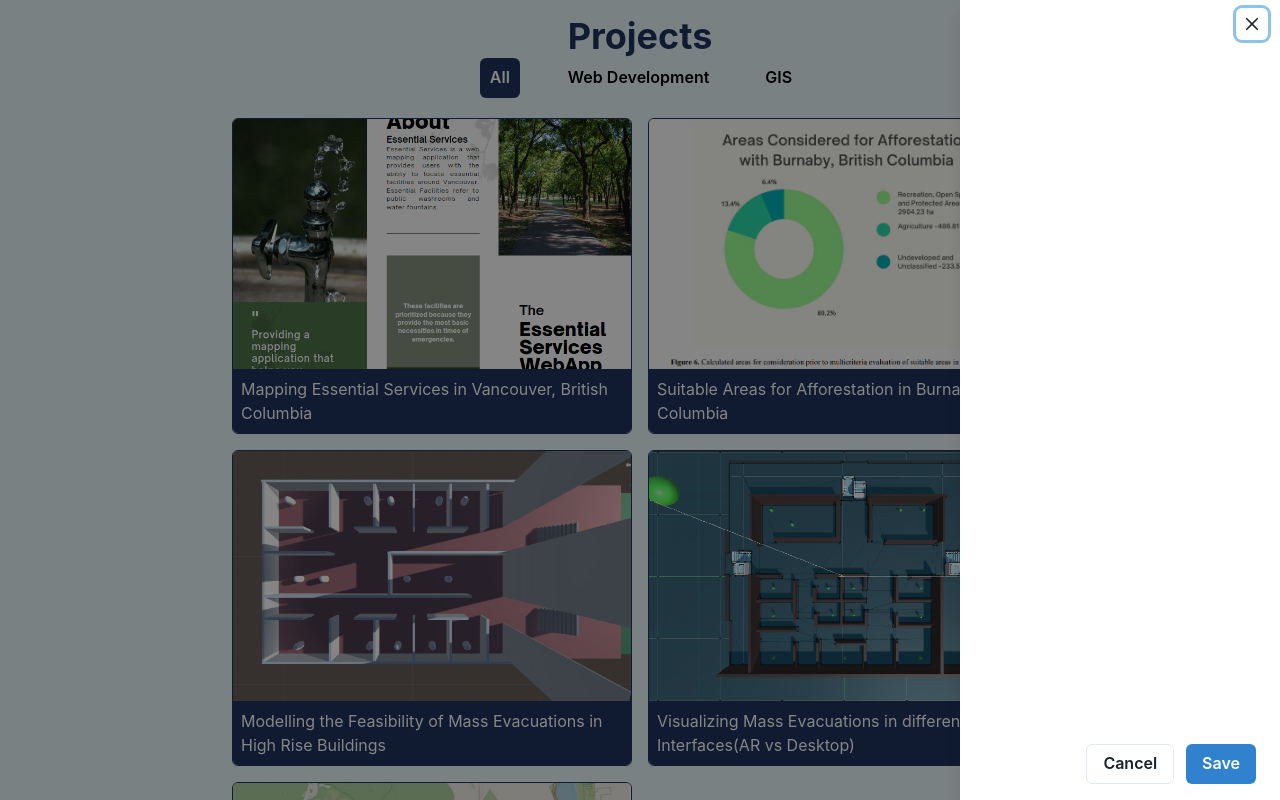
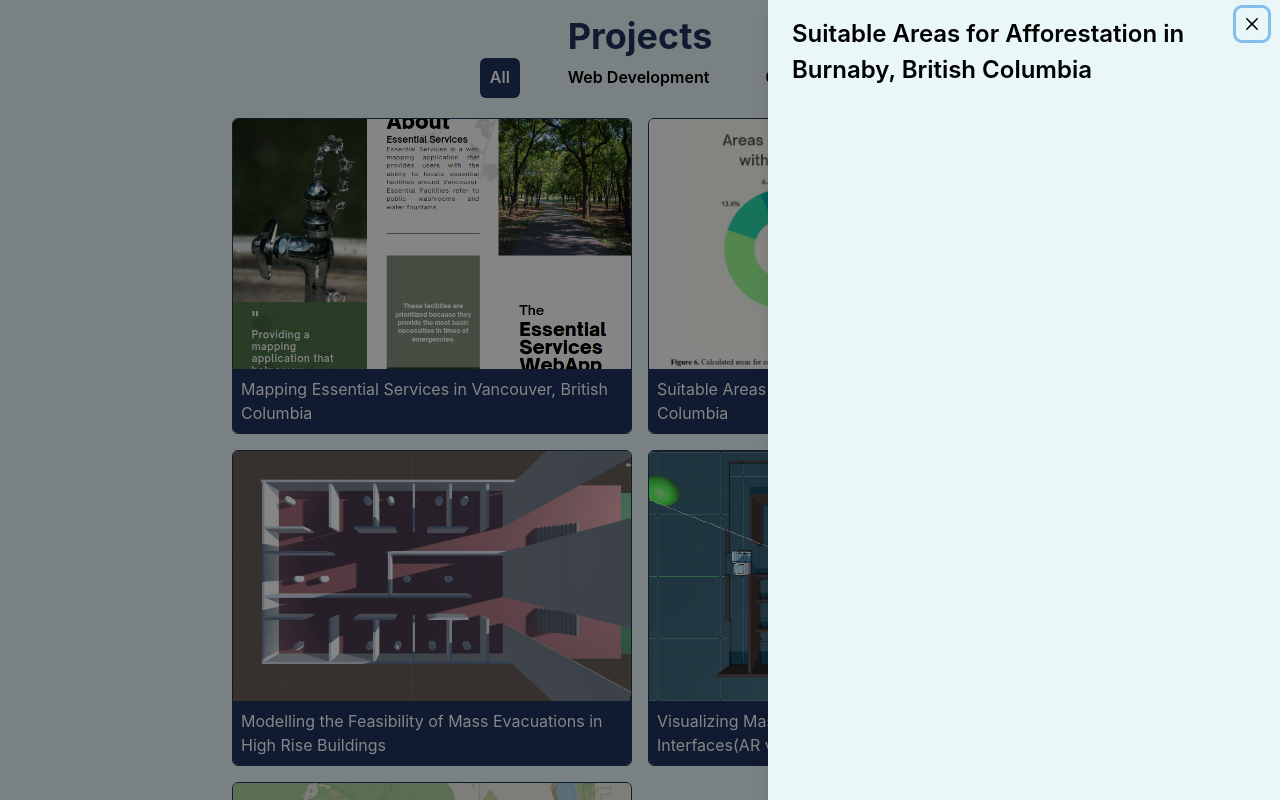
Before and after one commit to Akinloluwa-Adedijo/personal_website, a React (Vite) app: page / in a window 1280 px wide. Both pictures are taken after a click on the element 848 px from the left and 1227 px from the top of the page. Shown: the part 827-1627 px from the top of the page. Built offline with nearby package versions, Linux system fonts and the light colour scheme.

Commit message:
passed project details and drawer styling

```diff
--- a/src/components/Projects.jsx
+++ b/src/components/Projects.jsx
@@ -32,23 +32,17 @@ const Projects = () => {
   const [filtProject, setFiltProject] = useState(null);
   const [activeButton, setActiveButton] = useState(0);
   const { isOpen, onOpen, onClose } = useDisclosure();
-  // const { getDisclosureProps, getButtonProps } = useDisclosure();
-  // const buttonProps = getButtonProps();
-  // const disclosureProps = getDisclosureProps();
-  // const [selectedProject, setSelectedProject] = useState({});
+  const [selectedProject, setSelectedProject] = useState({});
 
-  const btnRef = React.useRef();
   useEffect(() => {
     setFiltProject(getProjects());
   }, []);
 
   function handleProjectType(e, index) {
     let type = e.target.value;
-    type !== "all" ? "true" : "false";
     type !== "all"
       ? setFiltProject(filterProject(type))
       : setFiltProject(getProjects());
-    // console.log(index);
     setActiveButton(index);
   }
 
@@ -93,12 +87,7 @@ const Projects = () => {
         </Flex>
       </Center>
       <Center>
-        <SimpleGrid
-          spacing={4}
-          // templateColumns="1fr 1fr"
-          columns={[1, null, 2]}
-          p={5}
-        >
+        <SimpleGrid spacing={4} columns={[1, null, 2]} p={5}>
           {filtProject &&
             filtProject.map((type, index) => (
               <Box
@@ -130,7 +119,12 @@ const Projects = () => {
                   justifyContent={"space-between"}
                   cursor={"pointer"}
                 >
-                  <Box onClick={onOpen} ref={btnRef}>
+                  <Box
+                    onClick={() => {
+                      onOpen();
+                      setSelectedProject(type);
+                    }}
+                  >
                     {type.title}
                   </Box>
                 </Flex>
@@ -143,21 +137,25 @@ const Projects = () => {
           isOpen={isOpen}
           placement="right"
           onClose={onClose}
-          finalFocusRef={btnRef}
+          size={{ base: "full", sm: "md" }}
         >
           <DrawerOverlay />
-          <DrawerContent>
+          <DrawerContent
+            textColor={useColorModeValue("text.light", "text.dark")}
+            bg={useColorModeValue("background.light", "background.dark")}
+          >
             <DrawerCloseButton />
-            <DrawerHeader>{}</DrawerHeader>
+            <DrawerHeader
+              w={{ base: "sm", sm: "md", md: "lg" }}
+              fontSize={{ base: 20, sm: 24 }}
+              textOverflow={"hidden"}
+            >
+              {selectedProject.title}
+            </DrawerHeader>
 
             <DrawerBody></DrawerBody>
 
-            <DrawerFooter>
-              <Button variant="outline" mr={3}>
-                Cancel
-              </Button>
-              <Button colorScheme="blue">Save</Button>
-            </DrawerFooter>
+            <DrawerFooter></DrawerFooter>
           </DrawerContent>
         </Drawer>
       </>
```
